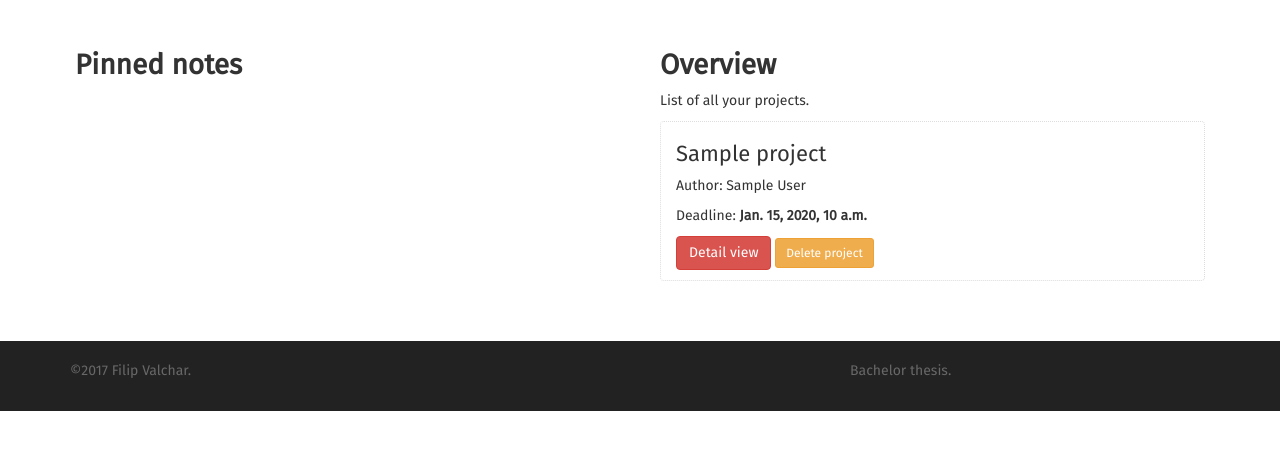
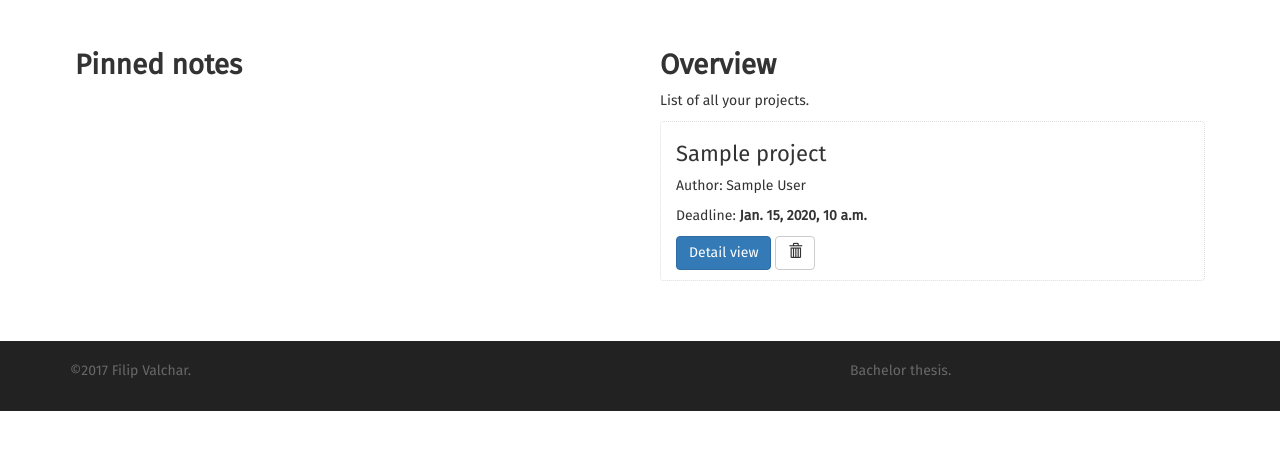
Before and after one commit to XuuRee/app-ansp, a Django app: template ansp/project/templates/project/index.html in a window 1280 px wide. Shown: the part 53-503 px from the top of the page. Run offline with Django 3.2, Linux system fonts and the light colour scheme; the template is opened without the code that fills it: most values are stand-ins (such as "Sample title", 1, 10 or a date in 2020); some libraries are stand-ins or nearby versions.

Commit message:
update, delete class

```diff
--- a/ansp/project/templates/project/index.html
+++ b/ansp/project/templates/project/index.html
@@ -14,18 +14,23 @@
                 {% if all_projects %}
                     <div class="list-group">
                         {% for project in all_projects %}
+                            <!-- project item -->
                             <div class="bck list-group-item list-group-item-action flex-column align-items-start">
                                 <div class="d-flex w-100 justify-content-between">
                                     <h6 class="mb-1">{{ project.name }}</h6>
                                     <p>Author: {{ project.author }}</p>
                                 </div>
                                 <p class="mb-1">Deadline: <b>{{ project.deadline }}</b></p>
-                                <a href="{% url 'project:detail' project.id_project %}">
-                                    <button type="button" class="btn btn-danger">Detail view</button>
-                                </a>
-                                <a href="#">
-                                    <button type="button" class="btn btn-sm btn-warning">Delete project</button>
-                                </a>
+                                <!-- detail button -->
+                                <a href="{% url 'project:detail' project.id_project %}" class="btn btn-primary">Detail view</a>
+                                <!-- delete button -->
+                                <form action="{% url 'project:project-delete' project.id_project %}" method="post" style="display: inline;">
+                                    {% csrf_token %}
+                                    <input type="hidden" name="id_project" value="{{ project.id_project }}"/>
+                                    <button type="submit" class="btn btn-default">
+                                        <span class="glyphicon glyphicon-trash"></span>
+                                    </button>
+                                </form>
                             </div>
                         {% endfor %}
                     </div>
--- a/ansp/project/urls.py
+++ b/ansp/project/urls.py
@@ -10,4 +10,8 @@ urlpatterns = [
     url(r'^(?P<pk>[0-9]+)/$', views.DetailView.as_view(), name="detail"),
     # /projects/create
     url(r'create/$', views.ProjectCreate.as_view(), name="project-create"),
+    # /projects/<id_project>/update
+    url(r'project/(?P<pk>[0-9]+)/$', views.ProjectUpdate.as_view(), name="project-update"),
+    # /projects/<id_project>/delete
+    url(r'^(?P<pk>[0-9]+)/delete/$', views.ProjectDelete.as_view(), name="project-delete"),
 ]
```
Also changed, not shown: ansp/project/views.py (+11 -0 lines).
